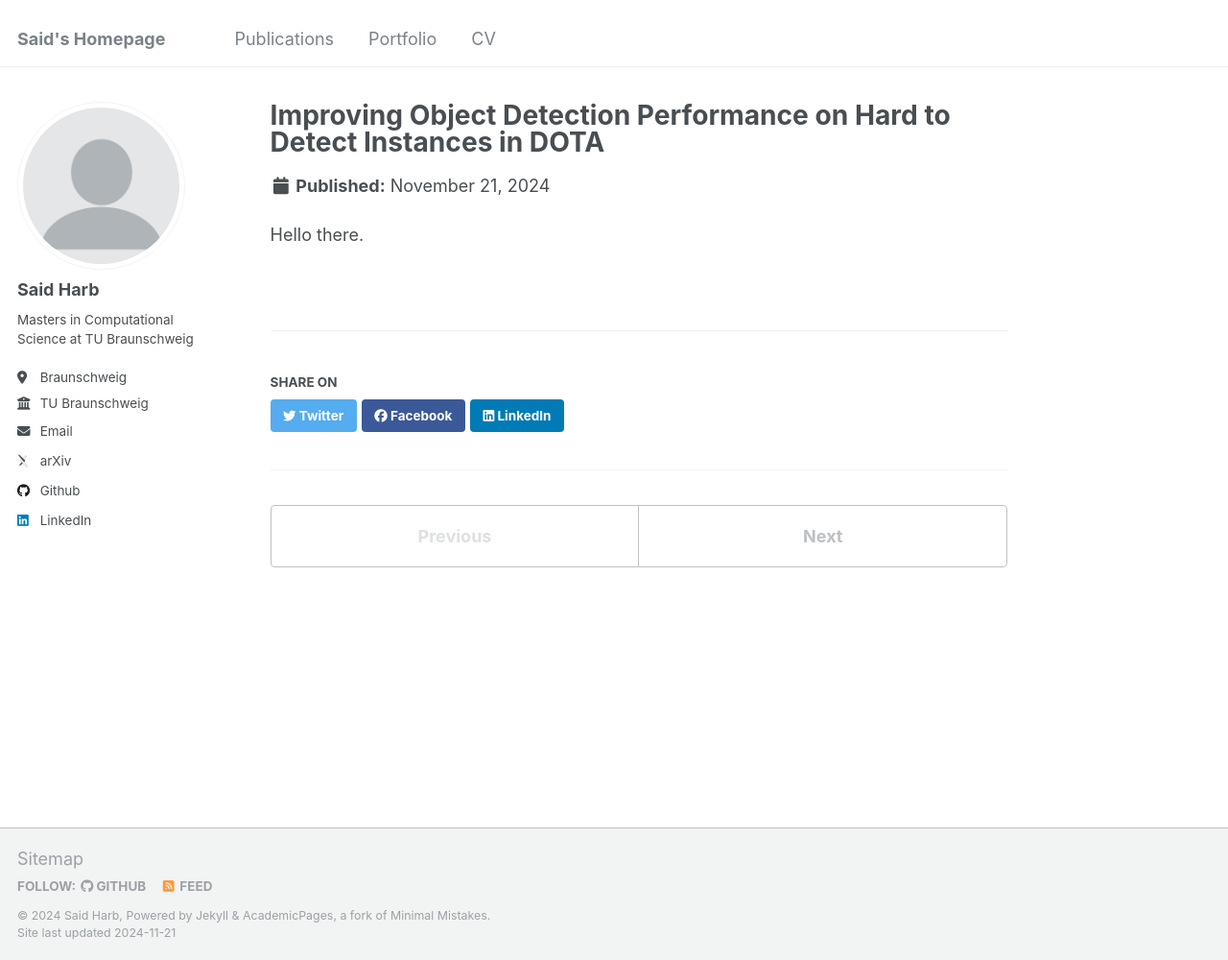
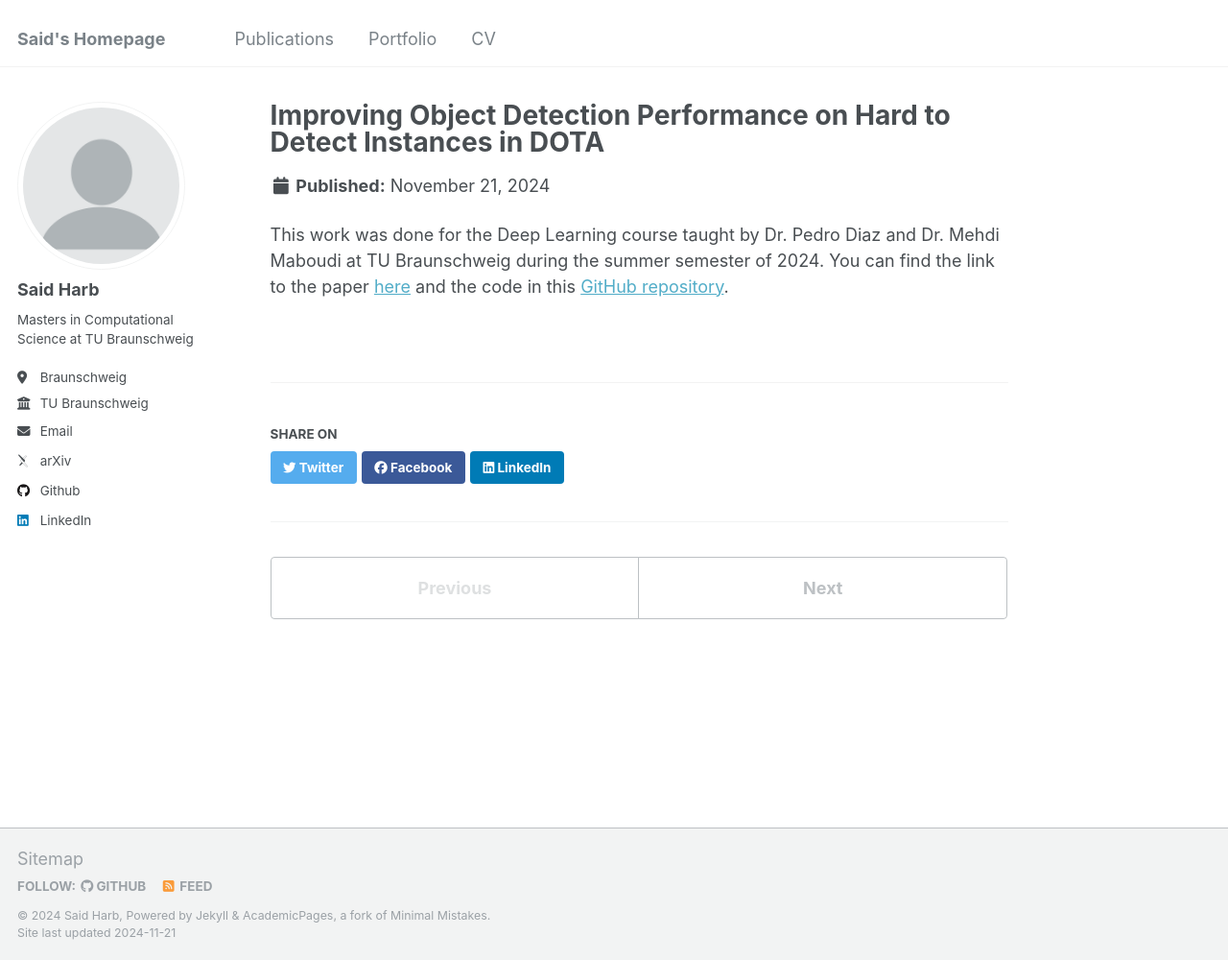
Before and after one commit to saidharb/saidharb.github.io, a Jekyll site: the page built from _portfolio/portfolio-1.md, in a window 1280 px wide and 1000 px high. Shown: the whole window at 96% size. Built offline with Jekyll 4.4.1, drawn with Linux system fonts in a browser that asks for light colours; some web fonts are replaced.

Commit message:
Update portfolio-1.md

```diff
--- a/_portfolio/portfolio-1.md
+++ b/_portfolio/portfolio-1.md
@@ -4,4 +4,4 @@ excerpt: "This project aimed to enhance the mean Average Precision (mAP) for dee
 collection: portfolio
 ---
 
-Hello there.
+This work was done for the Deep Learning course taught by Dr. Pedro Diaz and Dr. Mehdi Maboudi at TU Braunschweig during the summer semester of 2024. You can find the link to the paper [here](http://academicpages.github.io/files/paper1.pdf) and the code in this [GitHub repository](https://github.com/Deep-Learning-IGP-TUBS-SoSe2024/Group_04).
```
